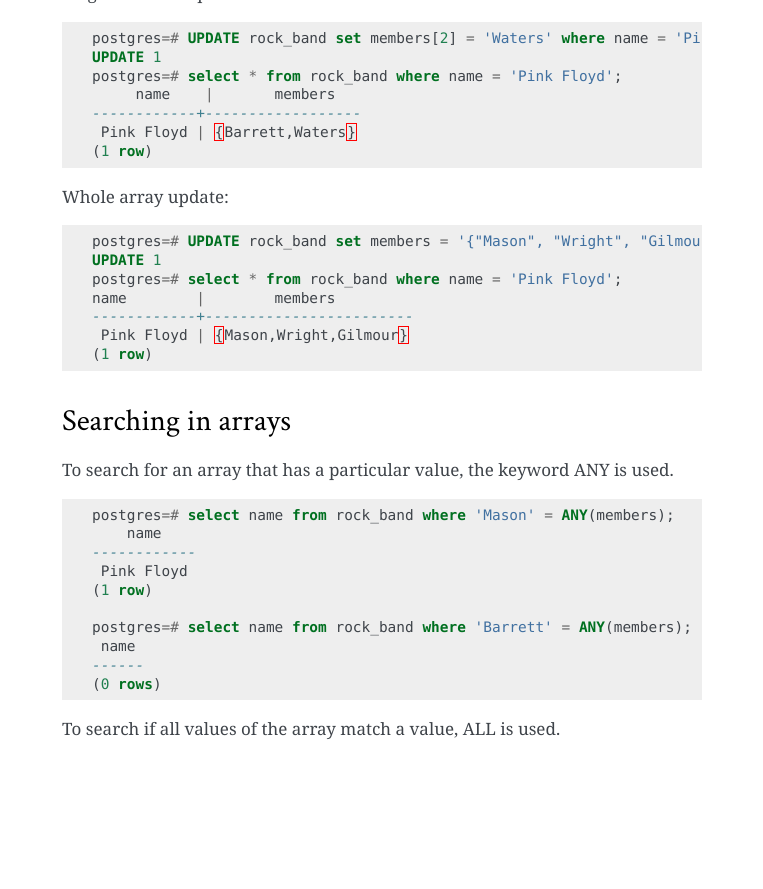
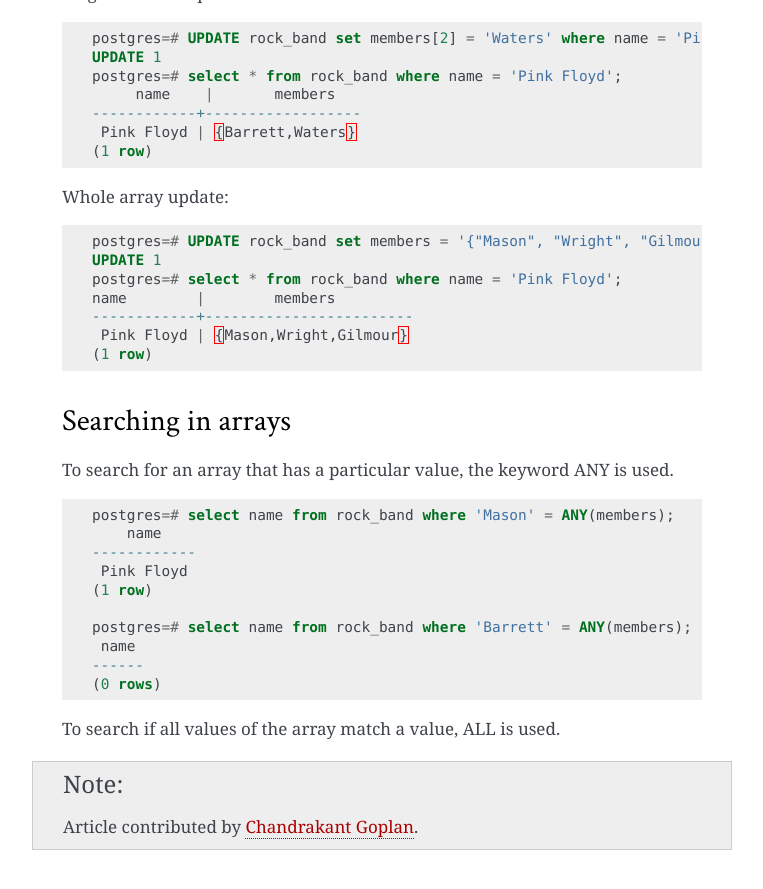
Before and after one commit to craigkerstiens/postgresguide.com, a Sphinx documentation site: the page built from source/sexy/arrays.rst, in a window 1280 px wide and 900 px high, scrolled down 1667 px. Shown: the top 889 px of the window, without its empty margins (378-1141 px from the left). Built offline with Sphinx 7.4.7, drawn with Linux system fonts in a browser that asks for light colours; before the commit the page ends 2455 px from its top, so only the background shows below that.

Commit message:
adding credit for article

```diff
--- a/source/sexy/arrays.rst
+++ b/source/sexy/arrays.rst
@@ -127,3 +127,7 @@ To search for an array that has a particular value, the keyword ANY is used.
    (0 rows)
 
 To search if all values of the array match a value, ALL is used.
+
+.. note::
+    Article contributed by
+    `Chandrakant Goplan <http://cgopalan.tumblr.com>`_.
```
